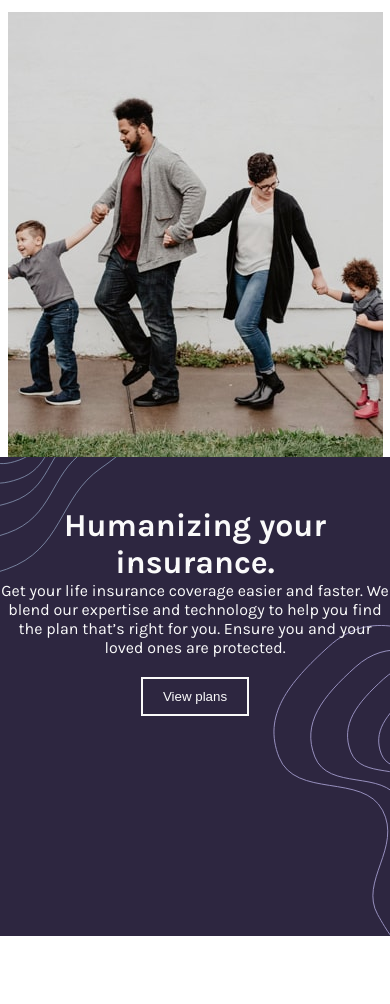
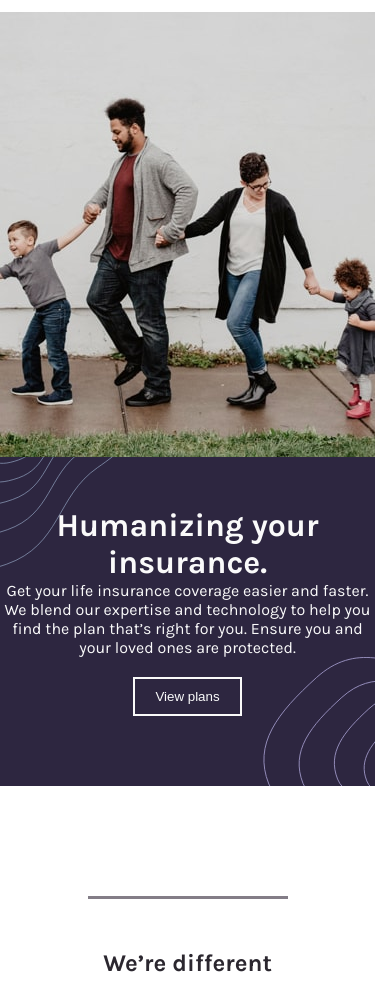
Before and after one commit to zs21/insure-landing-page, a plain HTML site: page index.html in a window 390 px wide. Shown: the part 84-1088 px from the top of the page. Drawn offline with Linux system fonts and the light colour scheme.

Commit message:
pretty much finished MOBILE CSS

```diff
--- a/style.css
+++ b/style.css
@@ -17,11 +17,14 @@
 
 a {
   cursor: pointer;
+  text-decoration: none;
+  color: var(--very-dark-violet);
 }
 
 body {
   font-family: "Karla", sans-serif;
   font-size: 16px;
+  max-width: 375px;
 }
 
 hgroup {
@@ -43,33 +46,27 @@ nav ul {
 }
 
 .hero {
-  position: relative;
   text-align: center;
   color: var(--very-light-grey);
-  /* background-image: url(./images/bg-pattern-intro-right-mobile.svg);
-  background-position: bottom right;
-  background-repeat: no-repeat; */
-}
-
-.hero-image {
-  display: block;
 }
 .hero-text-container {
   top: -10px;
   position: relative;
   padding-top: 50px;
-  padding-bottom: 200px;
+  padding-bottom: 50px;
   margin-bottom: 100px;
   background-color: var(--dark-violet);
-
-  background-size: 30%;
 
   background-image: url(./images/bg-pattern-intro-left-mobile.svg),
     url(./images/bg-pattern-intro-right-mobile.svg);
   background-repeat: no-repeat;
-  background-position: left top, right bottom;
+  background-position: left top, right bottom -170px;
   background-origin: padding-box;
   background-size: 30%;
+}
+
+.hero-image {
+  display: block;
 }
 
 button {
@@ -83,7 +80,6 @@ button {
 }
 
 .about-us {
-  position: relative;
   text-align: center;
   display: flex;
   flex-direction: column;
@@ -91,7 +87,7 @@ button {
 }
 
 .greyline {
-  position: absolute;
+  /* position: absolute; */
 
   height: 3px;
   background-color: var(--dark-grayish-vioolet);
@@ -165,3 +161,6 @@ footer .greyline {
 .footer-card li {
   padding: 5px;
 }
+.footer-card a:active {
+  background-color: var(--grayish-blue);
+}
```
